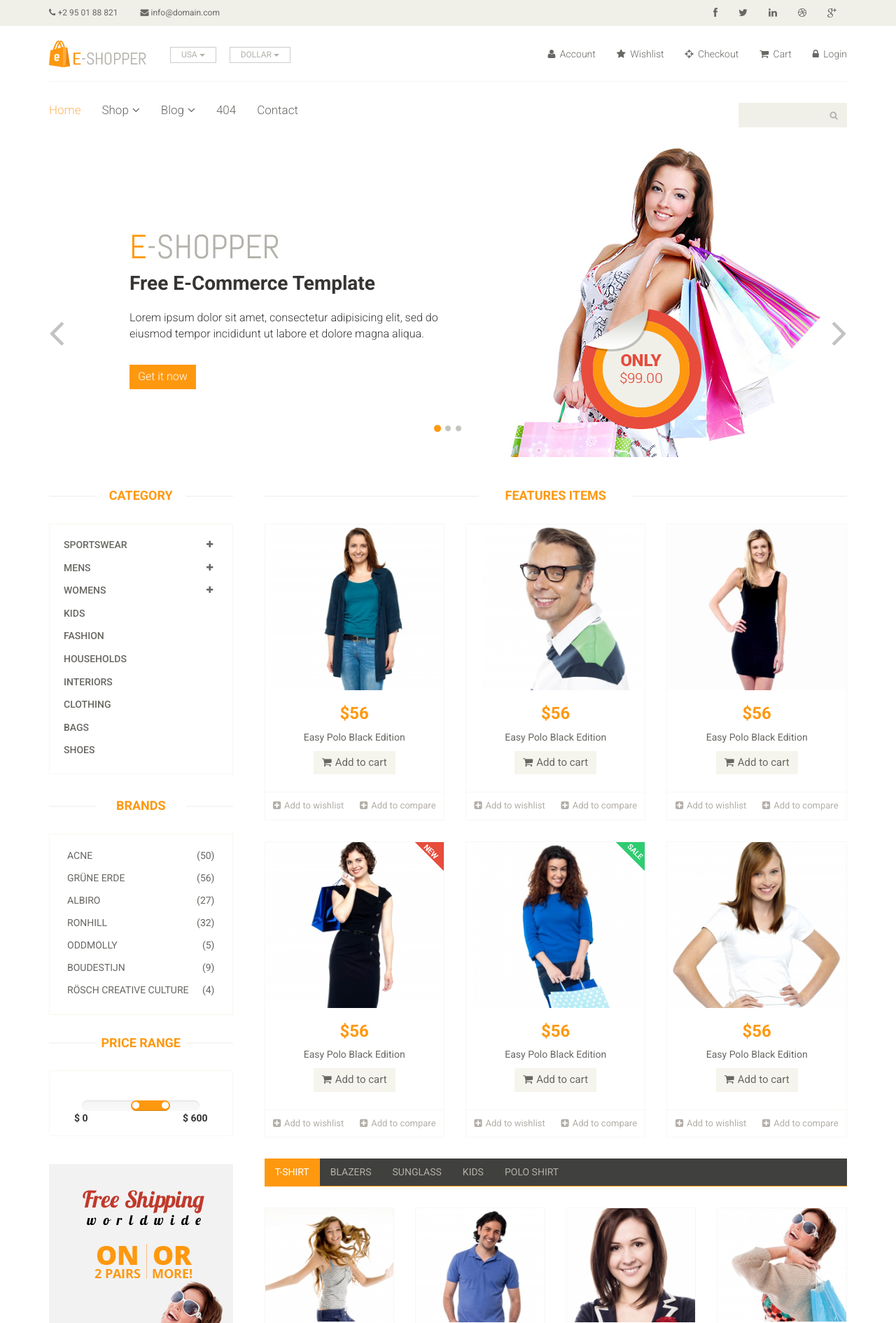
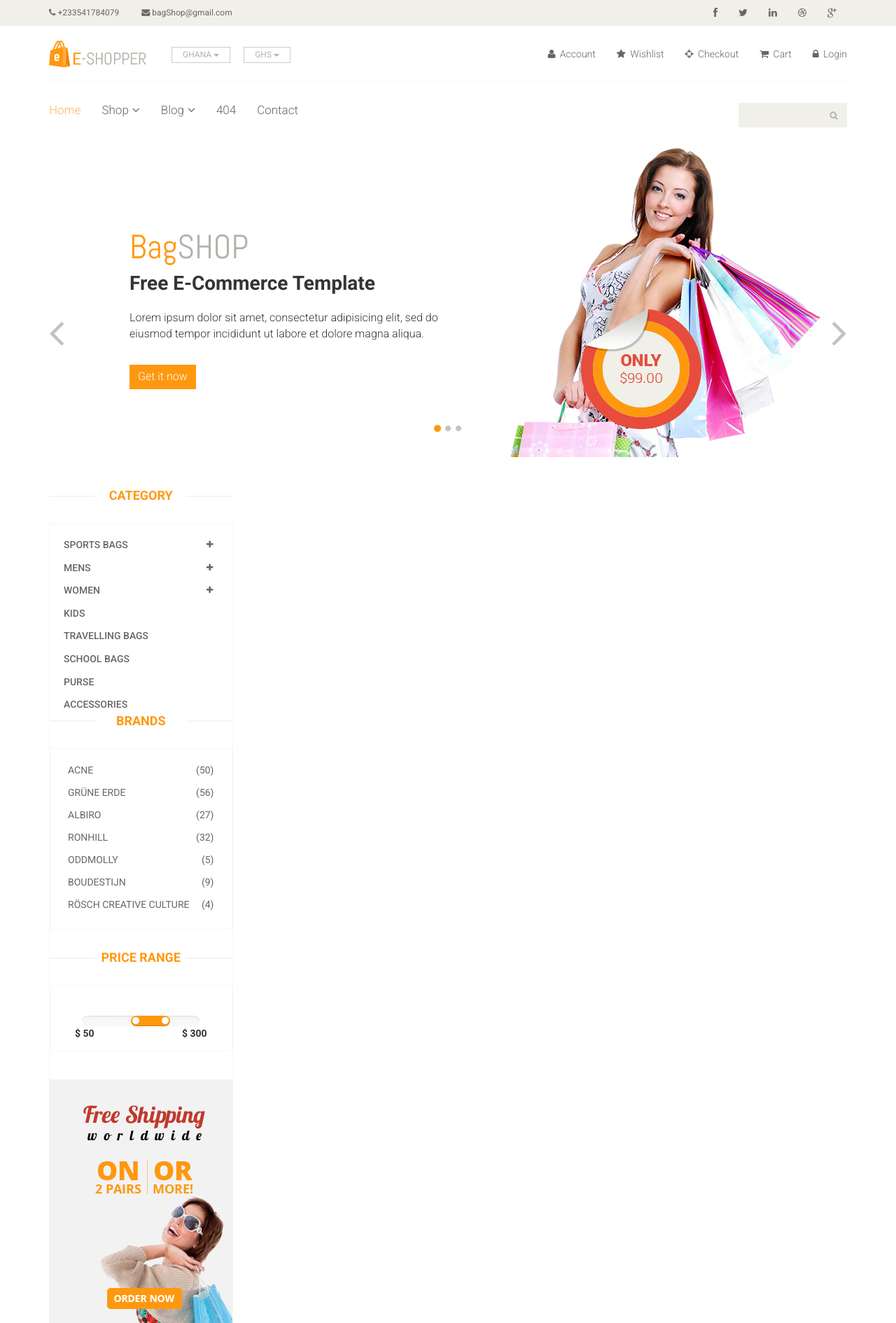
Before and after one commit to simon-suuk/ecommerce-bagshop, a PHP site: page / in a window 1280 px wide. Shown: the top 1890 px of the page at 70% size. Run offline with PHP 8.4, Linux system fonts and the light colour scheme.

Commit message:
changes to images and index.php

```diff
--- a/Eshopper/index.php
+++ b/Eshopper/index.php
@@ -57,8 +57,8 @@
     <div class="col-sm-6">
         <div class="contactinfo">
             <ul class="nav nav-pills">
-                <li><a href="#"><i class="fa fa-phone"></i> +2 95 01 88 821</a></li>
-                <li><a href="#"><i class="fa fa-envelope"></i> info@domain.com</a></li>
+                <li><a href="#"><i class="fa fa-phone"></i> +233541784079</a></li>
+                <li><a href="#"><i class="fa fa-envelope"></i> bagShop@gmail.com</a></li>
             </ul>
         </div>
     </div>
@@ -87,22 +87,23 @@
         <div class="btn-group pull-right">
             <div class="btn-group">
                 <button type="button" class="btn btn-default dropdown-toggle usa" data-toggle="dropdown">
-                    USA
+                    GHANA
                     <span class="caret"></span>
                 </button>
                 <ul class="dropdown-menu">
-                    <li><a href="#">Canada</a></li>
+                    <li><a href="#">NIGERIA</a></li>
                     <li><a href="#">UK</a></li>
+					<li><a href="#">CHINA</a></li>
                 </ul>
             </div>
 
             <div class="btn-group">
                 <button type="button" class="btn btn-default dropdown-toggle usa" data-toggle="dropdown">
-                    DOLLAR
+                    GHS
                     <span class="caret"></span>
                 </button>
                 <ul class="dropdown-menu">
-                    <li><a href="#">Canadian Dollar</a></li>
+                    <li><a href="#">Dollar</a></li>
                     <li><a href="#">Pound</a></li>
                 </ul>
             </div>
@@ -137,7 +138,7 @@
         </div>
         <div class="mainmenu pull-left">
             <ul class="nav navbar-nav collapse navbar-collapse">
-                <li><a href="index.html" class="active">Home</a></li>
+                <li><a href="index.php" class="active">Home</a></li>
                 <li class="dropdown"><a href="#">Shop<i class="fa fa-angle-down"></i></a>
                     <ul role="menu" class="sub-menu">
                         <li><a href="shop.html">Products</a></li>
@@ -176,12 +177,6 @@
             $result=$obj->search($name, $parts);
     }
 
-       /*   CREATE A SEARCH PAGE AND CONNECT TO THIS SEARCH ELEMENT
-       $row=$obj->fetch();
-        while($row){
-        echo $row["pname"];
-        $row=$obj->fetch();
-        }*/
     ?>
 
         </div>
@@ -205,7 +200,7 @@
         <div class="carousel-inner">
             <div class="item active">
                 <div class="col-sm-6">
-                    <h1><span>E</span>-SHOPPER</h1>
+                    <h1><span>Bag</span>SHOP</h1>
                     <h2>Free E-Commerce Template</h2>
                     <p>Lorem ipsum dolor sit amet, consectetur adipisicing elit, sed do eiusmod tempor incididunt ut labore et dolore magna aliqua. </p>
                     <button type="button" class="btn btn-default get">Get it now</button>
@@ -217,7 +212,7 @@
             </div>
             <div class="item">
                 <div class="col-sm-6">
-                    <h1><span>E</span>-SHOPPER</h1>
+                    <h1><span>Bag</span>SHOP</h1>
                     <h2>100% Responsive Design</h2>
                     <p>Lorem ipsum dolor sit amet, consectetur adipisicing elit, sed do eiusmod tempor incididunt ut labore et dolore magna aliqua. </p>
                     <button type="button" class="btn btn-default get">Get it now</button>
@@ -230,13 +225,13 @@
 
             <div class="item">
                 <div class="col-sm-6">
-                    <h1><span>E</span>-SHOPPER</h1>
-                    <h2>Free Ecommerce Template</h2>
-                    <p>Lorem ipsum dolor sit amet, consectetur adipisicing elit, sed do eiusmod tempor incididunt ut labore et dolore magna aliqua. </p>
+                    <h1><span>Bag</span>SHOP</h1>
+                    <h2>Browse through our catalog</h2>
+                    <p>We have a wide range of bags for the whole family </p>
                     <button type="button" class="btn btn-default get">Get it now</button>
                 </div>
                 <div class="col-sm-6">
-                    <img src="images/home/girl3.jpg" class="girl img-responsive" alt="" />
+                    <img src="images/home/family bags.jpg" class="girl img-responsive" alt="" />
                     <img src="images/home/pricing.png" class="pricing" alt="" />
                 </div>
             </div>
@@ -268,18 +263,18 @@
                     <h4 class="panel-title">
                         <a data-toggle="collapse" data-parent="#accordian" href="#sportswear">
                             <span class="badge pull-right"><i class="fa fa-plus"></i></span>
-                            Sportswear
+                            Sports Bags
                         </a>
                     </h4>
                 </div>
                 <div id="sportswear" class="panel-collapse collapse">
                     <div class="panel-body">
                         <ul>
-                            <li><a href="#">Nike </a></li>
-                            <li><a href="#">Under Armour </a></li>
-                            <li><a href="#">Adidas </a></li>
-                            <li><a href="#">Puma</a></li>
-                            <li><a href="#">ASICS </a></li>
+                            <li><a href="#">Golf Bags </a></li>
+                            <li><a href="#">Bowling Bags </a></li>
+                            <li><a href="#">Tennis Bags </a></li>
+                            <li><a href="#">Football Bags</a></li>
+                            <li><a href="#">Basketball </a></li>
                         </ul>
                     </div>
                 </div>
@@ -296,16 +291,10 @@
                 <div id="mens" class="panel-collapse collapse">
                     <div class="panel-body">
                         <ul>
-                            <li><a href="#">Fendi</a></li>
-                            <li><a href="#">Guess</a></li>
-                            <li><a href="#">Valentino</a></li>
-                            <li><a href="#">Dior</a></li>
-                            <li><a href="#">Versace</a></li>
-                            <li><a href="#">Armani</a></li>
-                            <li><a href="#">Prada</a></li>
-                            <li><a href="#">Dolce and Gabbana</a></li>
-                            <li><a href="#">Chanel</a></li>
-                            <li><a href="#">Gucci</a></li>
+                            <li><a href="#">wallet</a></li>
+                            <li><a href="#">briefcase</a></li>
+                            <li><a href="#">suitcase</a></li>
+                            <li><a href="#">leather bags</a></li>
                         </ul>
                     </div>
                 </div>
@@ -316,18 +305,16 @@
                     <h4 class="panel-title">
                         <a data-toggle="collapse" data-parent="#accordian" href="#womens">
                             <span class="badge pull-right"><i class="fa fa-plus"></i></span>
-                            Womens
+                            Women
                         </a>
                     </h4>
                 </div>
                 <div id="womens" class="panel-collapse collapse">
                     <div class="panel-body">
                         <ul>
-                            <li><a href="#">Fendi</a></li>
-                            <li><a href="#">Guess</a></li>
-                            <li><a href="#">Valentino</a></li>
-                            <li><a href="#">Dior</a></li>
-                            <li><a href="#">Versace</a></li>
+                            <li><a href="#">Hobo</a></li>
+                            <li><a href="#">Satchel</a></li>
+                            <li><a href="#">tote</a></li>
                         </ul>
                     </div>
                 </div>
@@ -339,25 +326,25 @@
             </div>
             <div class="panel panel-default">
                 <div class="panel-heading">
-                    <h4 class="panel-title"><a href="#">Fashion</a></h4>
+                    <h4 class="panel-title"><a href="#">Travelling Bags</a></h4>
                 </div>
             </div>
             <div class="panel panel-default">
                 <div class="panel-heading">
-                    <h4 class="panel-title"><a href="#">Households</a></h4>
+                    <h4 class="panel-title"><a href="#">School bags</a></h4>
                 </div>
             </div>
             <div class="panel panel-default">
                 <div class="panel-heading">
-                    <h4 class="panel-title"><a href="#">Interiors</a></h4>
+                    <h4 class="panel-title"><a href="#">Purse</a></h4>
                 </div>
             </div>
             <div class="panel panel-default">
                 <div class="panel-heading">
-                    <h4 class="panel-title"><a href="#">Clothing</a></h4>
+                    <h4 class="panel-title"><a href="#">Accessories</a></h4>
                 </div>
             </div>
-            <div class="panel panel-default">
+            <!--div class="panel panel-default">
                 <div class="panel-heading">
                     <h4 class="panel-title"><a href="#">Bags</a></h4>
                 </div>
@@ -388,7 +375,7 @@
             <h2>Price Range</h2>
             <div class="well text-center">
                  <input type="text" class="span2" value="" data-slider-min="0" data-slider-max="600" data-slider-step="5" data-slider-value="[250,450]" id="sl2" ><br />
-                 <b class="pull-left">$ 0</b> <b class="pull-right">$ 600</b>
+                 <b class="pull-left">$ 50</b> <b class="pull-right">$ 300</b>
             </div>
         </div><!--/price-range-->
 
```
Also changed, not shown: Eshopper/images/home/bowling.jpg (added), Eshopper/images/home/briefcase.jpg (added), Eshopper/images/home/clutch.png (added), Eshopper/images/home/cosmetic case.png (added), Eshopper/images/home/duffel.jpg (added), Eshopper/images/home/family bags.jpg (added), Eshopper/images/home/golf.jpg (added), Eshopper/images/home/leather bags.jpg (added), Eshopper/images/home/schoolbag.jfif (added), Eshopper/images/home/shopping bags.jpg (added), Eshopper/images/home/ski & snow board.jpg (added), Eshopper/images/home/tennis.jpg (added), Eshopper/images/home/trolley travel bags.jpg (added).
